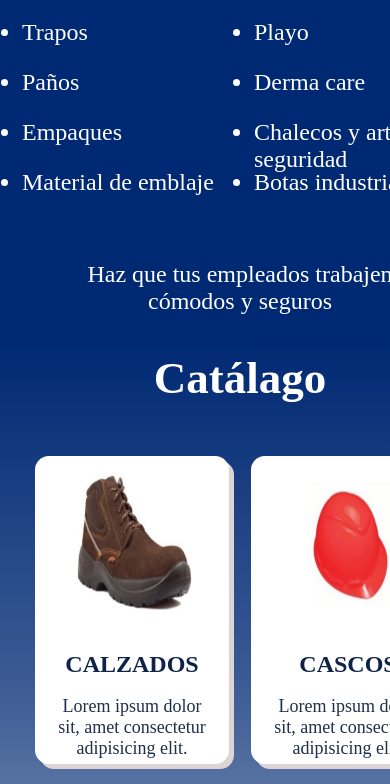
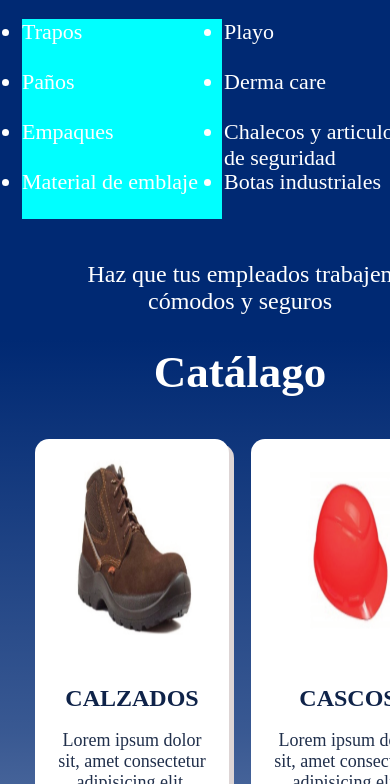
Before and after one commit to Aviel20/Proyecto-Final-de-HTML-y-CSS, a plain HTML site: page index.html in a window 390 px wide. Shown: the part 880-1664 px from the top of the page. Drawn offline with Linux system fonts and the light colour scheme.

Commit message:
Update style.css

```diff
--- a/css/style.css
+++ b/css/style.css
@@ -468,14 +468,23 @@ footer .dere{
         display: block;
         align-items: center;
         padding-left: 20px;
+        font-size: 22px;
+    }
+    .intro table td:nth-child(1){
+        background-color: aqua;
+
     }
     .intro table li{
-        width: 230px;
+        width: 200px;
         height: 50px;
+
+    }
+    .catalogo{
+        height: 1300px;
     }
     .catalogo .contenedor .producto{
         width: 45%;
-        height: 28%;
+        height: 30%;
     }
     .intro .contenedor .p1{
         font-size: 24px;
```
